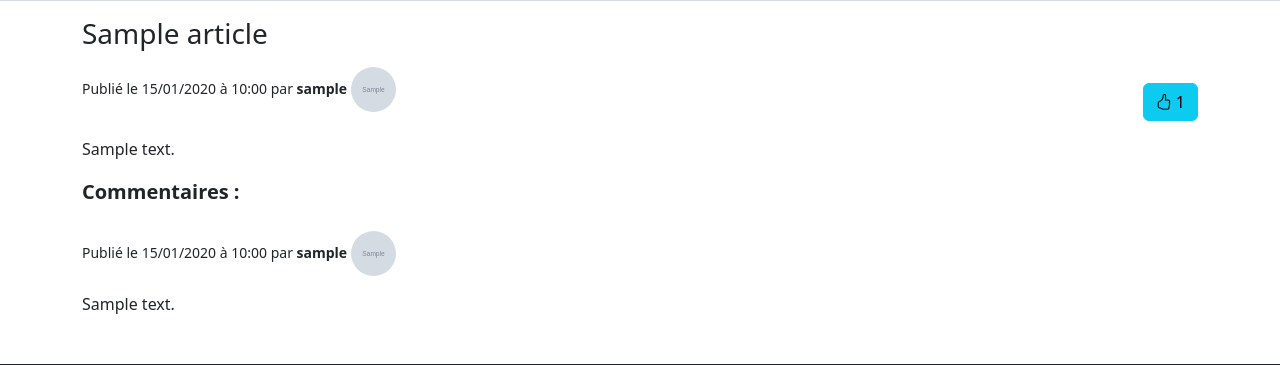
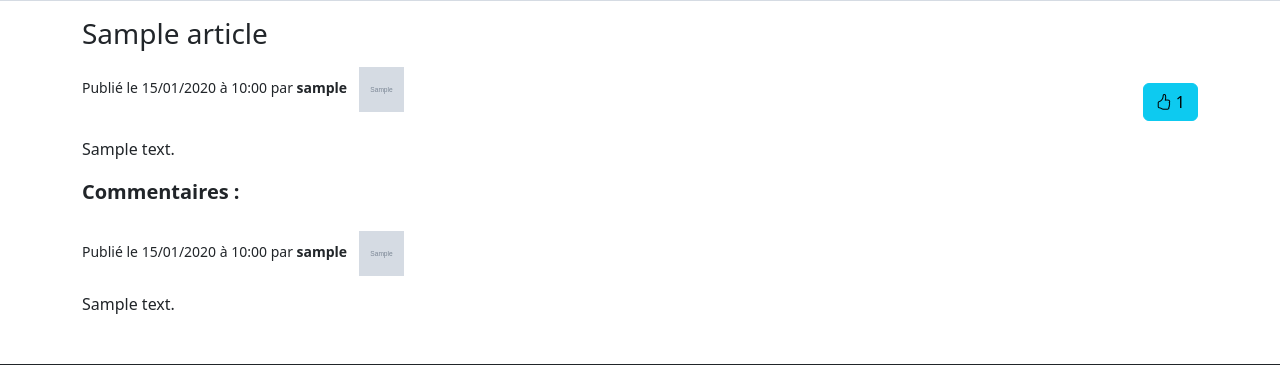
Before and after one commit to Sandra-Rocher/Blog_first, a PHP site: page /full_article.php?id=1 in a window 1280 px wide. Shown: the part 1033-1398 px from the top of the page. Run offline with PHP 8.4, Linux system fonts and the light colour scheme; tables that the repository leaves empty or names only in its code hold one stand-in row (values such as "Sample post"); some libraries are stand-ins or nearby versions.

Commit message:
modif bdd

```diff
--- a/full_article.php
+++ b/full_article.php
@@ -100,7 +100,7 @@ $articles = get_full_articles();
                         <div class="container">
                             <h3 class="mt-3 mb-3"> '.$articles['title'].' </h3>
                                 <div class="d-flex justify-content-between">
-                                    <p class=""><small>Publié le '.date("d/m/Y à H:i", strtotime($articles['date_articles'])).' par <span class="fw-bold"> '.$articles['user_name'].' </span></small> <img src= stock_avatar/' . $articles["avatar"] . ' class="rounded-circle" style="height: 45px; width: 45px;"></p>
+                                    <p class=""><small>Publié le '.date("d/m/Y à H:i", strtotime($articles['date_articles'])).' par <span class="fw-bold me-2"> '.$articles['user_name'].' </span></small> <img src= stock_avatar/' . $articles["avatar"] . ' class="rounded-lg" style="height: 45px; width: 45px;"></p>
 
                                     <p class="mt-3 btn btn-info" ';
                                 if (!empty($_SESSION["id"])) echo 'onclick="likeArticle('.$articles[0].')" ';
@@ -158,7 +158,7 @@ $articles = get_full_articles();
             foreach ($comments as $comment) {
                 echo '
                         <div class="mt-4">
-                            <p class=""><small>Publié le '.date("d/m/Y à H:i", strtotime($comment['date_comm'])).' par <span class="fw-bold"> '.$comment['user_name'].' </span></small> <img src= stock_avatar/' . $comment["avatar"] . ' class="rounded-circle" style="height: 45px; width: 45px;"></p>
+                            <p class=""><small>Publié le '.date("d/m/Y à H:i", strtotime($comment['date_comm'])).' par <span class="fw-bold me-2"> '.$comment['user_name'].' </span></small> <img src= stock_avatar/' . $comment["avatar"] . ' class="rounded-lg" style="height: 45px; width: 45px;"></p>
                             <p>'.$comment['comment'].' </p>
                         </div>
                     ';
--- a/modele/database.php
+++ b/modele/database.php
@@ -8,4 +8,7 @@ try
     die("Erreur".$e->getMessage());
 }
 
+
+
+
 ?>
```
Also changed, not shown: stock_avatar/645cd9f2d0d85.jpg (added), 1 other file.
